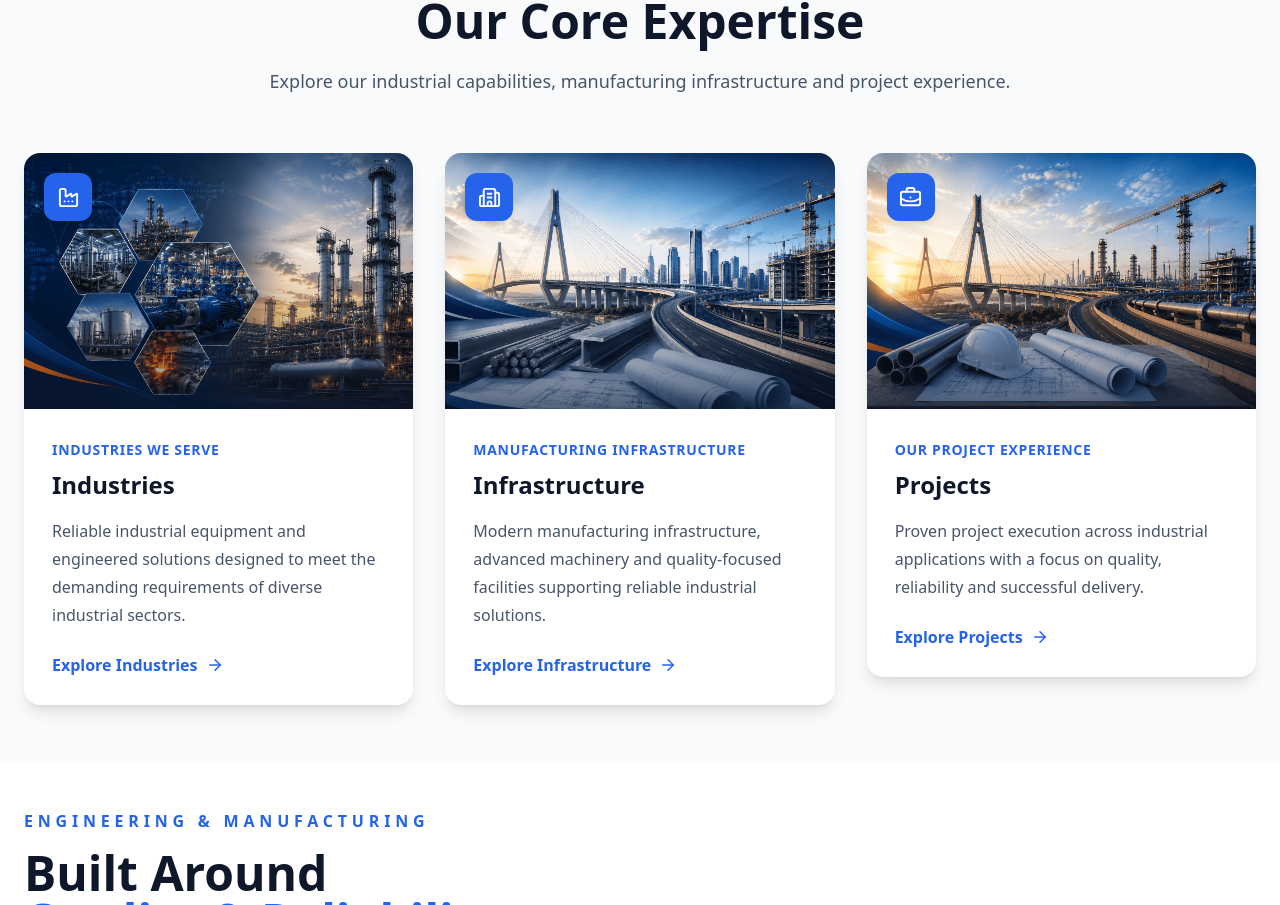
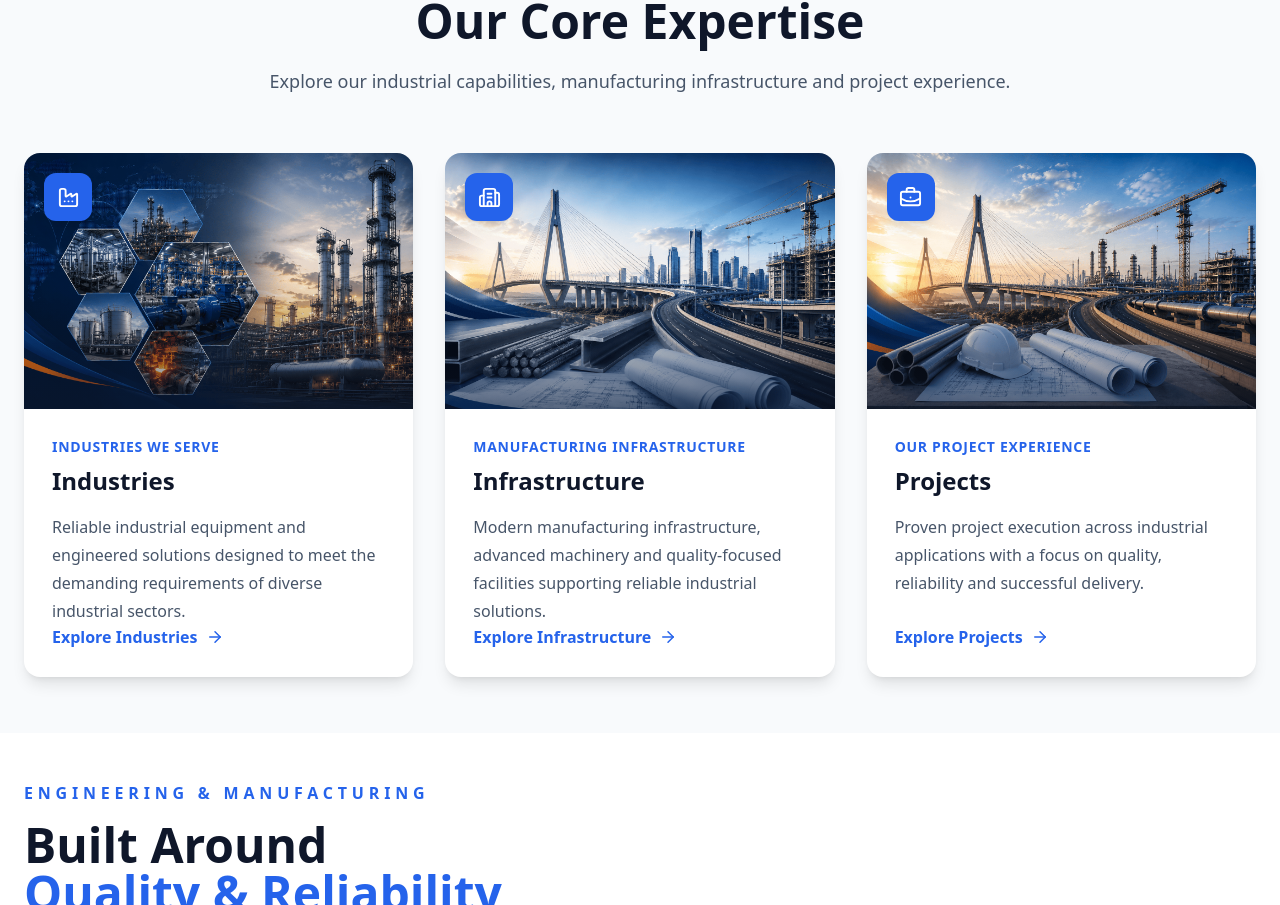
Before and after one commit to Parthchampaneri23/SteelNova, a React app in the folder frontend/: page /our-expertise in a window 1280 px wide. Shown: the part 539-1444 px from the top of the page. Built offline with nearby package versions, Linux system fonts and the light colour scheme; the HTML template or start-up script is replaced by a standard one.

Commit message:
size updation of cards

```diff
--- a/frontend/src/pages/OurExpertise/OurExpertise.jsx
+++ b/frontend/src/pages/OurExpertise/OurExpertise.jsx
@@ -142,8 +142,8 @@ const OurExpertise = () => {
                             const Icon = item.icon;
 
                             return (
-                                <Link to={item.link} key={item.title} className="block">
-                                    <article className="group overflow-hidden rounded-2xl bg-white shadow-lg transition-all duration-300 hover:-translate-y-2 hover:shadow-2xl">
+                                <Link to={item.link} key={item.title} className="block h-full">
+                                    <article className="group flex flex-col overflow-hidden rounded-2xl bg-white shadow-lg transition-all duration-300 hover:-translate-y-2 hover:shadow-2xl h-full">
                                         <div className="relative overflow-hidden">
 
                                             <img
@@ -160,7 +160,7 @@ const OurExpertise = () => {
 
                                         </div>
 
-                                        <div className="p-7">
+                                        <div className="p-7 flex flex-col flex-1">
 
                                             <span className="text-sm font-semibold uppercase tracking-wider text-blue-600">
                                                 {item.subtitle}
@@ -174,7 +174,7 @@ const OurExpertise = () => {
                                                 {item.description}
                                             </p>
 
-                                            <span className="mt-6 inline-flex items-center gap-2 font-semibold text-blue-600 transition-colors hover:text-blue-800">
+                                            <span className="mt-auto inline-flex items-center gap-2 font-semibold text-blue-600 transition-colors hover:text-blue-800">
                                                 Explore {item.title}
                                                 <ArrowRight size={18} />
                                             </span>
```
